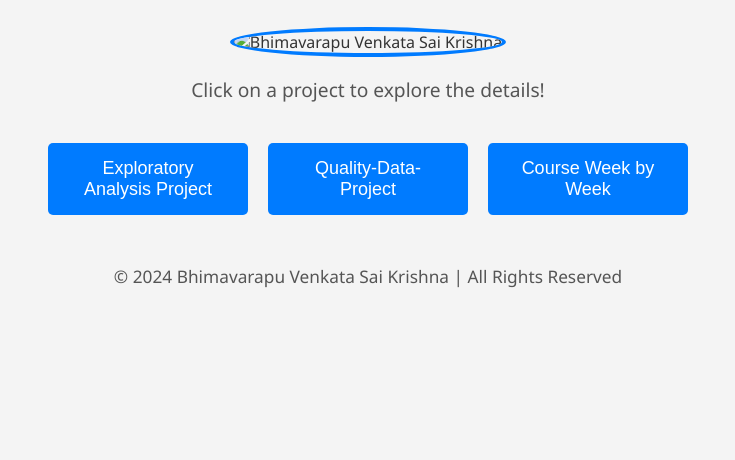
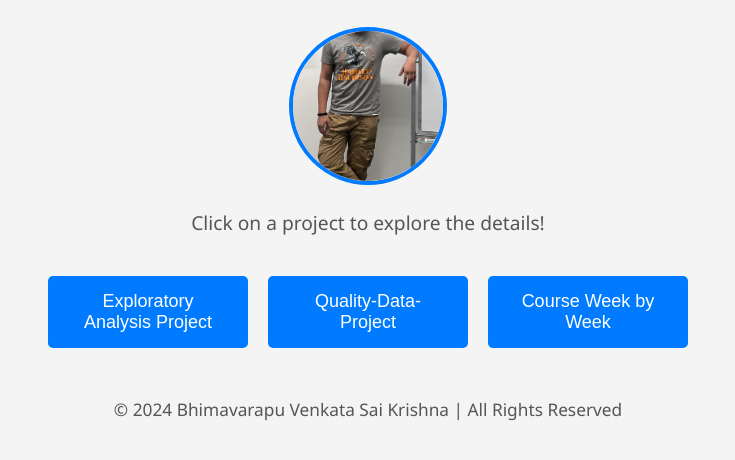
Before and after one commit to saikrishna1604/Data, a plain HTML site: page index.html in a window 1280 px wide. Shown: the part 108-568 px from the top of the page, without its empty margins (272-1007 px from the left). Drawn offline with Linux system fonts and the light colour scheme.

Commit message:
Update index.html

```diff
--- a/index.html
+++ b/index.html
@@ -77,7 +77,7 @@
     <h1>Bhimavarapu Venkata Sai Krishna</h1>
     <div class="profile-container">
         <!-- Add your photo -->
-        <img src="your-photo-url.jpg" alt="Bhimavarapu Venkata Sai Krishna" class="profile-img">
+        <img src="sk.jpeg" alt="Bhimavarapu Venkata Sai Krishna" class="profile-img">
     </div>
     <p>Click on a project to explore the details!</p>
 
```
